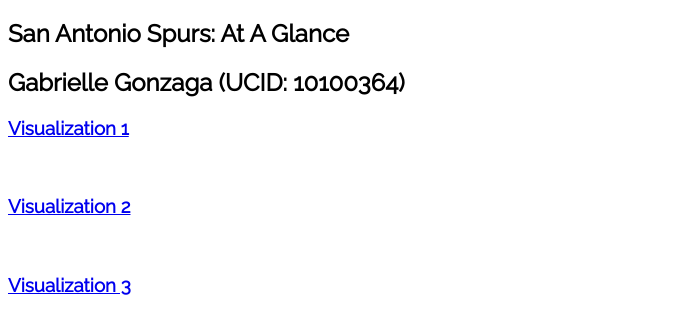
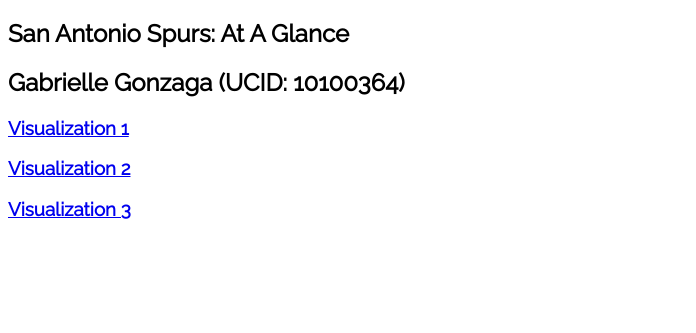
Before and after one commit to gabyrgonz/gabyrgonz.github.io, a plain HTML site: page index.html in a window 1280 px wide. Shown: the part 61-394 px from the top of the page, without its empty margins (0-696 px from the left). Drawn offline with nearby package versions, Linux system fonts and the light colour scheme.

Commit message:
Update index.html

```diff
--- a/index.html
+++ b/index.html
@@ -14,8 +14,8 @@
     <h1>CPSC 583: Information Visualization Project</h1>
 <h2>San Antonio Spurs: At A Glance</h2>
 <h2>Gabrielle Gonzaga (UCID: 10100364)</h2>
-    <h3><a href="https://gabyrgonz.github.io/visualization1"> Visualization 1</a></h3><br/>
-    <h3><a href="https://gabyrgonz.github.io/visualization2"> Visualization 2</a></h3><br/>
-    <h3><a href="https://gabyrgonz.github.io/visualization3"> Visualization 3</a></h3><br/>
+    <h3><a href="https://gabyrgonz.github.io/visualization1"> Visualization 1</a></h3>
+    <h3><a href="https://gabyrgonz.github.io/visualization2"> Visualization 2</a></h3>
+    <h3><a href="https://gabyrgonz.github.io/visualization3"> Visualization 3</a></h3>
 <br/>
 </body>
```
